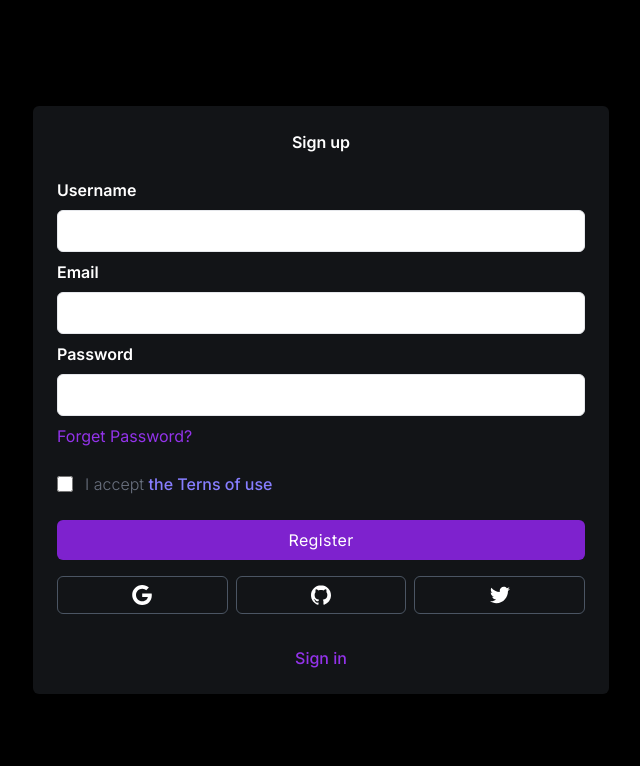
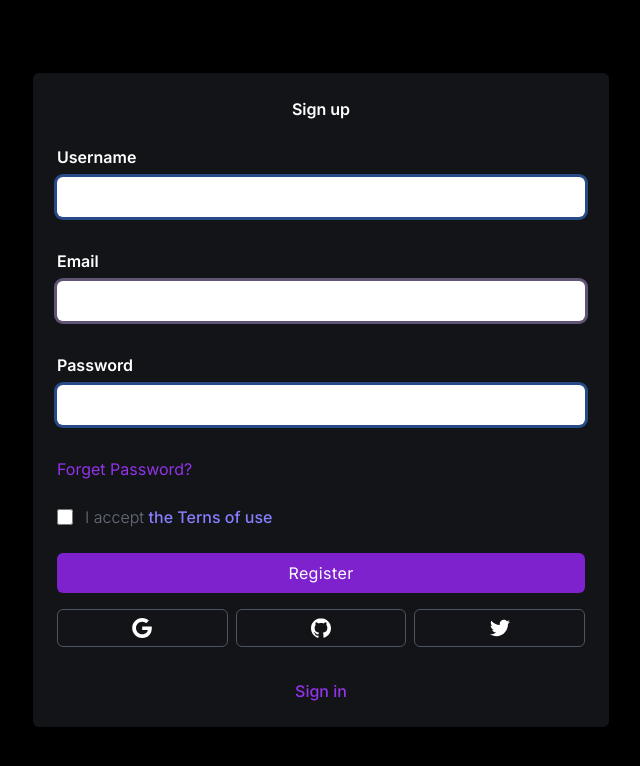
Before and after one commit to AndrewLapteff/threads, a Next.js app: page /sign-up in a window 1280 px wide. Shown: the top 766 px of the page, without its empty margins (319-959 px from the left). Built offline with nearby package versions, Linux system fonts and the light colour scheme.

Commit message:
feat: validation on the registration page

```diff
--- /dev/null
+++ b/app/api/login/route.ts
@@ -0,0 +1,20 @@
+import { connectMongoDb } from "@/lib/db"
+import User from "@/models/user"
+import { NextRequest, NextResponse } from "next/server"
+import { compare } from 'bcrypt'
+
+export async function POST(req: NextRequest) {
+  try {
+    const { email, password } = await req.json()
+    console.log(password)
+    await connectMongoDb()
+    const user = await User.findOne({ email })
+    if (await compare(password, user.password)) {
+      delete user.password
+      return NextResponse.json({ user })
+    }
+    return NextResponse.json({ error: 'Incorrect password. Please check your password and try again' }, { status: 401 })
+  } catch (error) {
+    return NextResponse.json({ error: 'Account not found. Please verify the username or email' }, { status: 404 })
+  }
+}
--- a/app/api/user-exists/route.ts
+++ /dev/null
@@ -1,15 +0,0 @@
-import { connectMongoDb } from "@/lib/db"
-import User from "@/models/user"
-import { NextRequest, NextResponse } from "next/server"
-
-export async function POST(req: NextRequest) {
-  try {
-    const { email } = await req.json()
-    await connectMongoDb()
-    const user = await User.findOne({ email }).select("_id")
-    return NextResponse.json({ user })
-  } catch (error) {
-    console.log('err')
-    return NextResponse.json({})
-  }
-}
--- /dev/null
+++ b/app/types/ApiResponse.ts
@@ -0,0 +1,4 @@
+export interface ApiResponse<T> {
+  user: T
+  error?: string
+}
--- /dev/null
+++ b/app/types/User.ts
@@ -0,0 +1,4 @@
+export interface UserType {
+  username: string
+  password: string
+}
--- a/app/validation/loginSchema.ts
+++ b/app/validation/loginSchema.ts
@@ -1,6 +1,6 @@
 import { z } from 'zod'
 
-export const formSchema = z
+export const loginSchema = z
   .object({
     email: z.string().email('Invalid email address'),
     password: z.string().min(6, 'Password is too short'),
@@ -8,7 +8,7 @@ export const formSchema = z
   })
   .refine((data) => data.password === data.confirmPassword, {
     path: [ 'confirmPassword' ],
-    message: 'Введенные пароли не совпадают',
+    message: 'The passwords entered do not match',
   })
 
-export type FormSchema = z.infer<typeof formSchema>
+export type LoginSchema = z.infer<typeof loginSchema>
--- /dev/null
+++ b/app/validation/registerSchema.ts
@@ -0,0 +1,11 @@
+import { z } from 'zod'
+
+export const registerSchema = z
+  .object({
+    username: z.string().max(10, 'Username too long').min(4, 'Username too short'),
+    email: z.string().email('Invalid email address'),
+    password: z.string().min(6, 'Password is too short'),
+  })
+
+
+export type RegisterSchema = z.infer<typeof registerSchema>
--- a/components/shared/LoginForm.tsx
+++ b/components/shared/LoginForm.tsx
@@ -1,26 +1,24 @@
 'use client'
 
-import { FormEvent, useEffect, useState } from 'react'
+import { useEffect, useState } from 'react'
 import { useRouter } from 'next/navigation'
 import { useForm, SubmitHandler } from 'react-hook-form'
 import Link from 'next/link'
-import { FormSchema, formSchema } from '@/app/validation/loginSchema'
+import { LoginSchema, loginSchema } from '@/app/validation/loginSchema'
 import { zodResolver } from '@hookform/resolvers/zod'
+import axios, { AxiosError } from 'axios'
+import { ApiResponse } from '@/app/types/ApiResponse'
+import { UserType } from '@/app/types/User'
 
 const LoginForm = () => {
-  const [username, setUsername] = useState('')
-  const [email, setEmail] = useState('')
-  const [password, setPassword] = useState('')
   const [error, setError] = useState('')
 
   const {
     register,
     handleSubmit,
-    watch,
-    reset,
     setFocus,
-    formState: { isDirty, isSubmitting, errors },
-  } = useForm<FormSchema>({ resolver: zodResolver(formSchema) })
+    formState: { errors },
+  } = useForm<LoginSchema>({ resolver: zodResolver(loginSchema) })
 
   useEffect(() => {
     setFocus('email')
@@ -28,14 +26,23 @@ const LoginForm = () => {
 
   const router = useRouter()
 
-  const handleSubmitt: SubmitHandler<FormSchema> = (data) => {
-    console.log(data)
+  const submitHandler: SubmitHandler<LoginSchema> = async (userInfo) => {
+    setError('')
+    axios
+      .post<ApiResponse<UserType>>('/api/login', userInfo)
+      .then((res) => {
+        console.log(res.data.user)
+      })
+      .catch((error) => {
+        const err = error as AxiosError<ApiResponse<UserType>>
+        setError(err.response?.data.error as string)
+      })
   }
-  console.log(errors.confirmPassword)
+
   return (
     <div className="w-full p-6 m-auto bg-dark-2 rounded-md shadow-md lg:max-w-xl">
       <h1 className="font-semibold text-center text-white">Sign in</h1>
-      <form onSubmit={handleSubmit(handleSubmitt)} className="mt-6">
+      <form onSubmit={handleSubmit(submitHandler)} className="mt-6">
         <div className="mb-2">
           <label
             htmlFor="email"
@@ -46,7 +53,6 @@ const LoginForm = () => {
           <input
             {...register('email')}
             id="email"
-            onChange={(e) => setEmail(e.target.value)}
             type="email"
             aria-invalid={errors.email ? 'true' : 'false'}
             className={`block w-full px-4 py-2 mt-2 text-purple-700 bg-white ring rounded-md focus:border-purple-400 focus:ring-purple-300 ${
@@ -70,7 +76,6 @@ const LoginForm = () => {
           </label>
           <input
             {...register('password')}
-            onChange={(e) => setPassword(e.target.value)}
             type="password"
             id="password"
             aria-invalid={errors.password ? 'true' : 'false'}
@@ -95,7 +100,6 @@ const LoginForm = () => {
           </label>
           <input
             {...register('confirmPassword')}
-            onChange={(e) => setPassword(e.target.value)}
             type="password"
             id="confirmPassword"
             aria-invalid={errors.confirmPassword ? 'true' : 'false'}
@@ -115,11 +119,18 @@ const LoginForm = () => {
           Forget Password?
         </a>
         <div className="mt-6">
-          <button className="w-full px-4 py-2 tracking-wide text-white transition-colors duration-200 transform bg-purple-700 rounded-md hover:bg-purple-600 focus:outline-none focus:bg-purple-600">
+          <button className="w-full px-4 py-2 tracking-wide text-white transition-colors duration-200 transform bg-purple-700 rounded-md hover:bg-purple-600 focus:outline-none focus:bg-purple-600 mb-4">
             Login
           </button>
         </div>
       </form>
+      {error ? (
+        <p role="alert" className="text-red-500 text-center">
+          {error}
+        </p>
+      ) : (
+        <div> </div>
+      )}
       <div className="flex mt-4 gap-x-2">
         <button
           type="button"
--- a/components/shared/RegisterForm.tsx
+++ b/components/shared/RegisterForm.tsx
@@ -1,9 +1,12 @@
 'use client'
 
-import { useState } from 'react'
+import { useEffect, useState } from 'react'
 import { FormEvent } from 'react'
 import { useRouter } from 'next/navigation'
 import Link from 'next/link'
+import { RegisterSchema, registerSchema } from '@/app/validation/registerSchema'
+import { zodResolver } from '@hookform/resolvers/zod'
+import { SubmitHandler, useForm } from 'react-hook-form'
 
 const RegisterForm = () => {
   const [username, setUsername] = useState('')
@@ -12,9 +15,19 @@ const RegisterForm = () => {
   const [error, setError] = useState('')
 
   const router = useRouter()
+  const {
+    register,
+    handleSubmit,
+    setFocus,
+    formState: { errors },
+  } = useForm<RegisterSchema>({ resolver: zodResolver(registerSchema) })
 
-  const submitHandler = async (e: FormEvent<HTMLFormElement>) => {
-    e.preventDefault()
+  useEffect(() => {
+    setFocus('email')
+  }, [])
+
+  const submitHandler: SubmitHandler<RegisterSchema> = async (userInfo) => {
+    const { username, email, password } = userInfo
     if (!username || !email || !password) {
       setError('All fields require')
       return
@@ -53,7 +66,7 @@ const RegisterForm = () => {
   return (
     <div className="w-full p-6 m-auto bg-dark-2 rounded-md shadow-md lg:max-w-xl">
       <h1 className="font-semibold text-center text-white">Sign up</h1>
-      <form onSubmit={(e) => submitHandler(e)} className="mt-6">
+      <form onSubmit={handleSubmit(submitHandler)} className="mt-6">
         <div className="mb-2">
           <label
             htmlFor="email"
@@ -62,11 +75,21 @@ const RegisterForm = () => {
             Username
           </label>
           <input
-            onChange={(e) => setUsername(e.target.value)}
-            value={username}
+            {...register('username')}
+            id="username"
             type="text"
-            className="block w-full px-4 py-2 mt-2 text-purple-700 bg-white border rounded-md focus:border-purple-400 focus:ring-purple-300 focus:outline-none focus:ring focus:ring-opacity-40"
+            aria-invalid={errors.email ? 'true' : 'false'}
+            className={`block w-full px-4 py-2 mt-2 text-purple-700 bg-white ring rounded-md focus:border-purple-400 focus:ring-purple-300 ${
+              errors.email && 'ring-red-600'
+            } focus:outline-none focus:ring-opacity-40`}
           />
+          {errors.username ? (
+            <span role="alert" className="text-red-500">
+              {errors.username?.message}
+            </span>
+          ) : (
+            <div> </div>
+          )}
         </div>
         <div className="mb-2">
           <label
@@ -76,11 +99,21 @@ const RegisterForm = () => {
             Email
           </label>
           <input
-            onChange={(e) => setEmail(e.target.value)}
-            value={email}
+            {...register('email')}
+            id="email"
             type="email"
-            className="block w-full px-4 py-2 mt-2 text-purple-700 bg-white border rounded-md focus:border-purple-400 focus:ring-purple-300 focus:outline-none focus:ring focus:ring-opacity-40"
+            aria-invalid={errors.email ? 'true' : 'false'}
+            className={`block w-full px-4 py-2 mt-2 text-purple-700 bg-white ring rounded-md focus:border-purple-400 focus:ring-purple-300 ${
+              errors.email && 'ring-red-600'
+            } focus:outline-none focus:ring-opacity-40`}
           />
+          {errors.email ? (
+            <span role="alert" className="text-red-500">
+              {errors.email?.message}
+            </span>
+          ) : (
+            <div> </div>
+          )}
         </div>
         <div className="mb-2">
           <label
@@ -90,11 +123,21 @@ const RegisterForm = () => {
             Password
           </label>
           <input
-            onChange={(e) => setPassword(e.target.value)}
-            value={password}
+            {...register('password')}
             type="password"
-            className="block w-full px-4 py-2 mt-2 text-purple-700 bg-white border rounded-md focus:border-purple-400 focus:ring-purple-300 focus:outline-none focus:ring focus:ring-opacity-40"
+            id="password"
+            aria-invalid={errors.password ? 'true' : 'false'}
+            className={`block w-full px-4 py-2 mt-2 text-purple-700 bg-white ring rounded-md focus:border-purple-400 focus:ring-purple-300 ${
+              errors.password && 'ring-red-600'
+            } focus:outline-none focus:ring-opacity-40`}
           />
+          {errors.password ? (
+            <span role="alert" className="text-red-500">
+              {errors.password?.message}
+            </span>
+          ) : (
+            <div> </div>
+          )}
         </div>
         <a href="#" className="text-xs text-purple-600 hover:underline">
           Forget Password?
```
Also changed, not shown: 1 other file (tests, documents, lock files or other folders).
